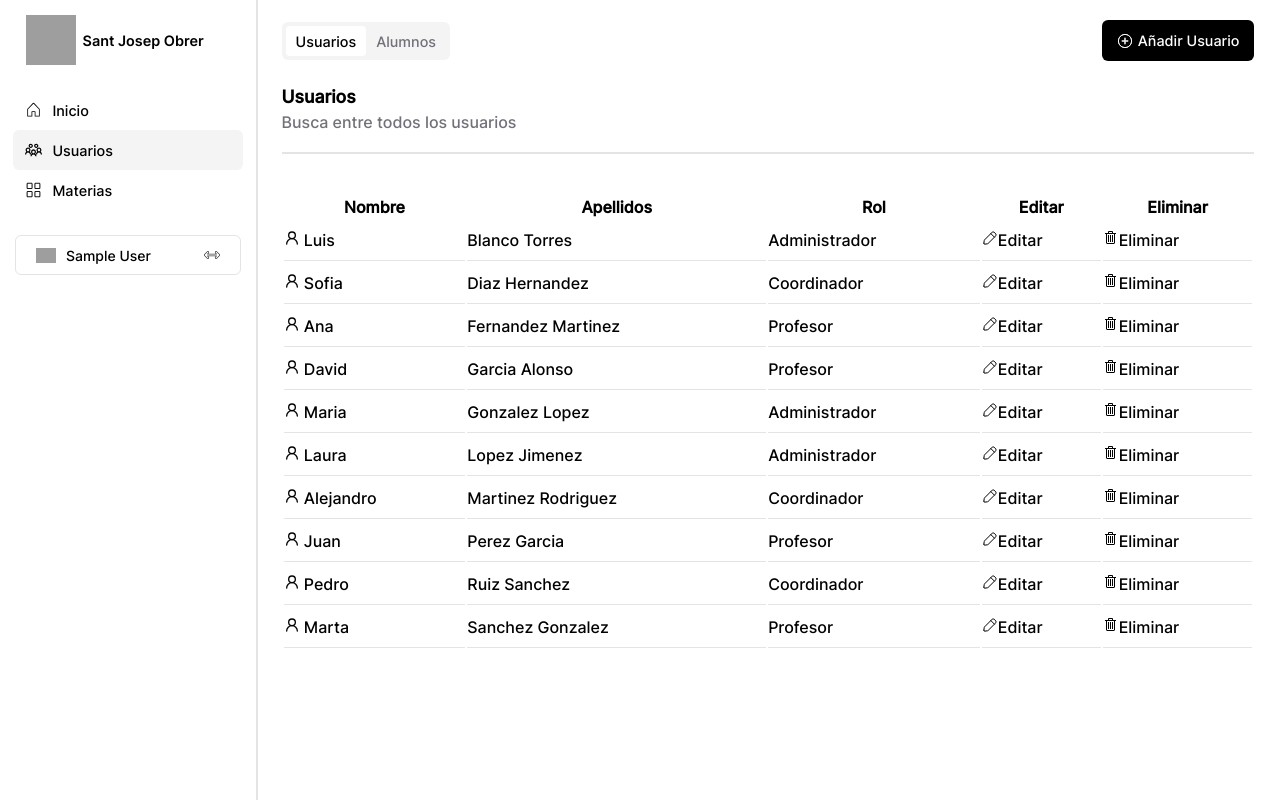
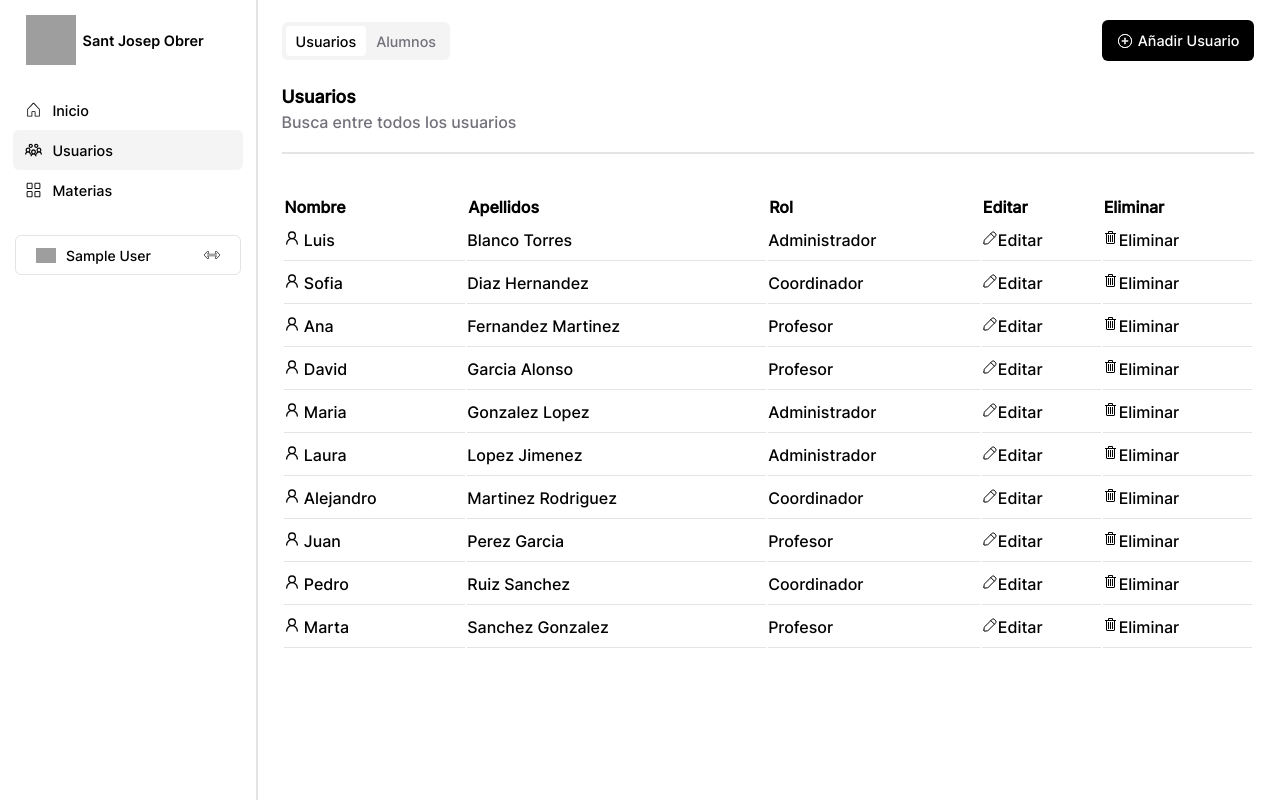
Before and after one commit to Marccb18/Extraescolares-SJO, a PHP site: page /admin/gestion_users.php in a window 1280 px wide. Run offline with PHP 8.4, Linux system fonts and the light colour scheme; the visitor is signed in with stand-in values (Sample User, id 1); data comes from the database, SQL or seed files in the repository; grey boxes are pictures that could not be loaded.

Commit message:
tablas un poco mas bonitas

```diff
--- a/assets/css/admin_dashboard.css
+++ b/assets/css/admin_dashboard.css
@@ -453,9 +453,11 @@ table a {
     width: 16px;
 }
 
+table tr {
+    text-align: left;
+}
+
 table td {
     border-bottom: 1px solid rgba(228, 228, 231, 1);
     padding: 10px 0;
-    margin: 0 auto;
-    text-align: left;
 }
```
